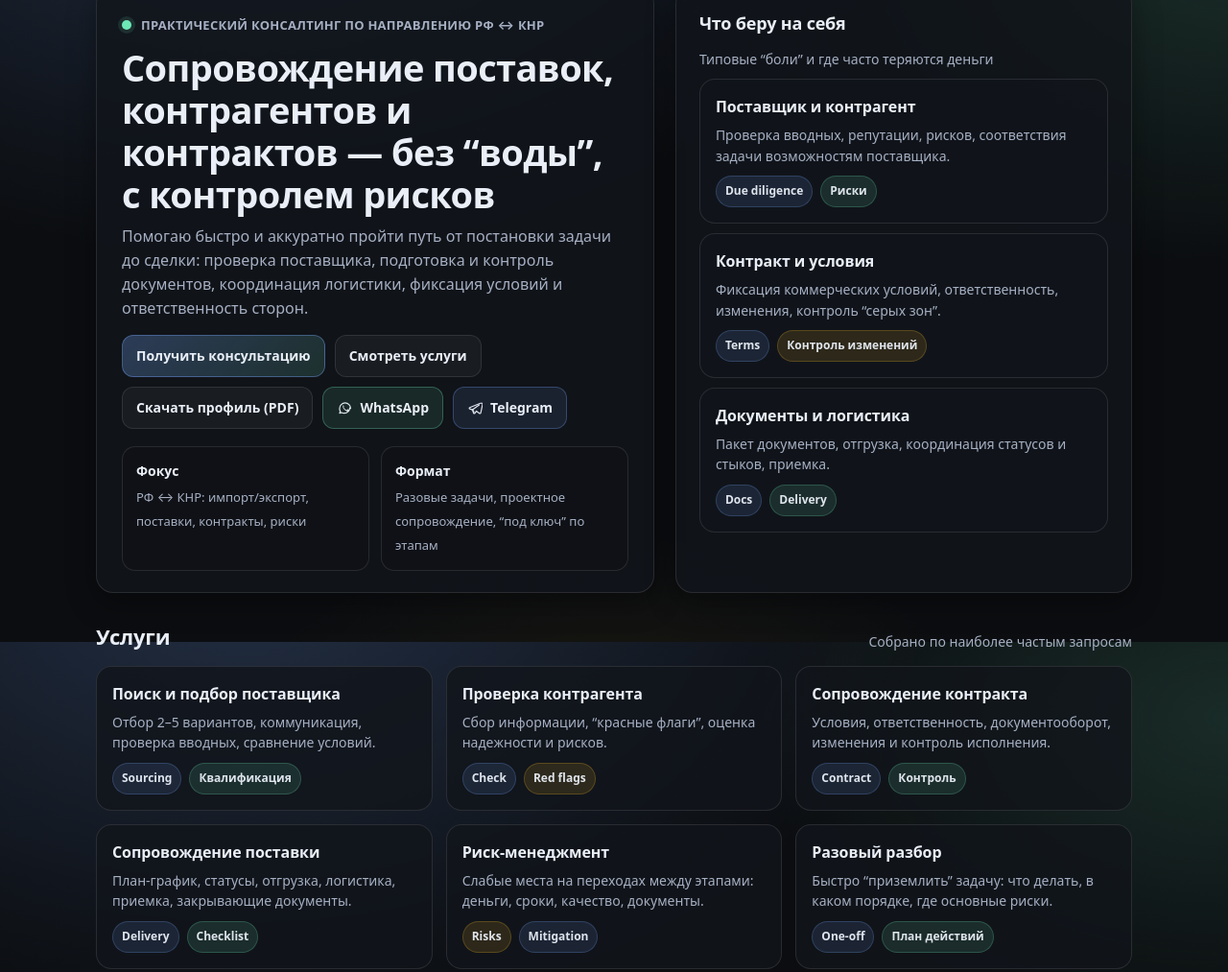
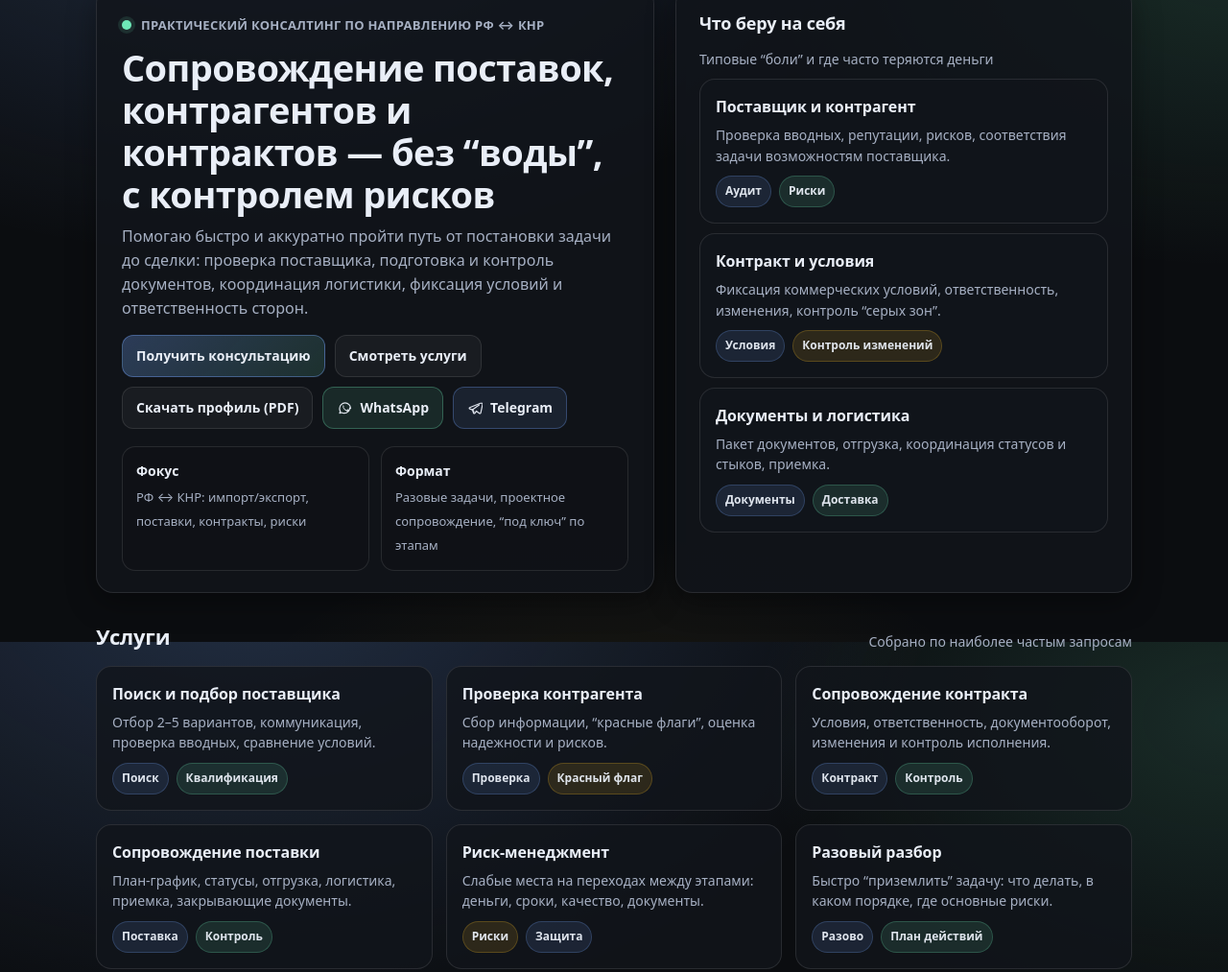
Before and after one commit to vputilkin-lgtm/vputilkin.github.io, a plain HTML site: page index.html in a window 1280 px wide. Shown: the part 131-1144 px from the top of the page at 96% size. Drawn offline with Linux system fonts and the light colour scheme.

Commit message:
Update index.html

```diff
--- a/index.html
+++ b/index.html
@@ -518,7 +518,7 @@
               <h3>Поставщик и контрагент</h3>
               <p>Проверка вводных, репутации, рисков, соответствия задачи возможностям поставщика.</p>
               <div class="chips">
-                <span class="chip">Due diligence</span>
+                <span class="chip">Аудит</span>
                 <span class="chip green">Риски</span>
               </div>
             </div>
@@ -527,7 +527,7 @@
               <h3>Контракт и условия</h3>
               <p>Фиксация коммерческих условий, ответственность, изменения, контроль “серых зон”.</p>
               <div class="chips">
-                <span class="chip">Terms</span>
+                <span class="chip">Условия</span>
                 <span class="chip warn">Контроль изменений</span>
               </div>
             </div>
@@ -536,8 +536,8 @@
               <h3>Документы и логистика</h3>
               <p>Пакет документов, отгрузка, координация статусов и стыков, приемка.</p>
               <div class="chips">
-                <span class="chip">Docs</span>
-                <span class="chip green">Delivery</span>
+                <span class="chip">Документы</span>
+                <span class="chip green">Доставка</span>
               </div>
             </div>
           </div>
@@ -555,7 +555,7 @@
             <h3>Поиск и подбор поставщика</h3>
             <p>Отбор 2–5 вариантов, коммуникация, проверка вводных, сравнение условий.</p>
             <div class="chips">
-              <span class="chip">Sourcing</span>
+              <span class="chip">Поиск</span>
               <span class="chip green">Квалификация</span>
             </div>
           </div>
@@ -564,8 +564,8 @@
             <h3>Проверка контрагента</h3>
             <p>Сбор информации, “красные флаги”, оценка надежности и рисков.</p>
             <div class="chips">
-              <span class="chip">Check</span>
-              <span class="chip warn">Red flags</span>
+              <span class="chip">Проверка</span>
+              <span class="chip warn">Красный флаг</span>
             </div>
           </div>
 
@@ -573,7 +573,7 @@
             <h3>Сопровождение контракта</h3>
             <p>Условия, ответственность, документооборот, изменения и контроль исполнения.</p>
             <div class="chips">
-              <span class="chip">Contract</span>
+              <span class="chip">Контракт</span>
               <span class="chip green">Контроль</span>
             </div>
           </div>
@@ -582,8 +582,8 @@
             <h3>Сопровождение поставки</h3>
             <p>План-график, статусы, отгрузка, логистика, приемка, закрывающие документы.</p>
             <div class="chips">
-              <span class="chip">Delivery</span>
-              <span class="chip green">Checklist</span>
+              <span class="chip">Поставка</span>
+              <span class="chip green">Контроль</span>
             </div>
           </div>
 
@@ -591,8 +591,8 @@
             <h3>Риск-менеджмент</h3>
             <p>Слабые места на переходах между этапами: деньги, сроки, качество, документы.</p>
             <div class="chips">
-              <span class="chip warn">Risks</span>
-              <span class="chip">Mitigation</span>
+              <span class="chip warn">Риски</span>
+              <span class="chip">Защита</span>
             </div>
           </div>
 
@@ -600,7 +600,7 @@
             <h3>Разовый разбор</h3>
             <p>Быстро “приземлить” задачу: что делать, в каком порядке, где основные риски.</p>
             <div class="chips">
-              <span class="chip">One-off</span>
+              <span class="chip">Разово</span>
               <span class="chip green">План действий</span>
             </div>
           </div>
```
